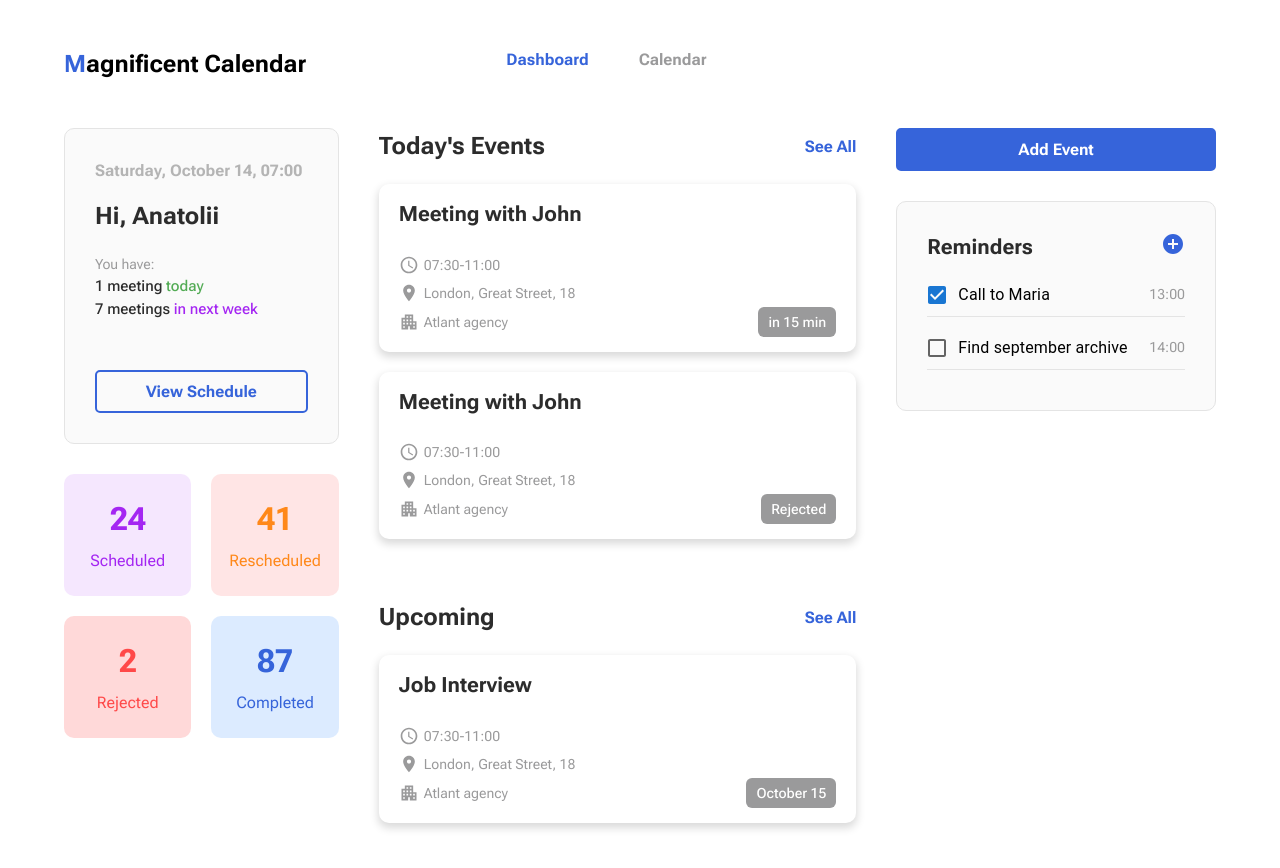
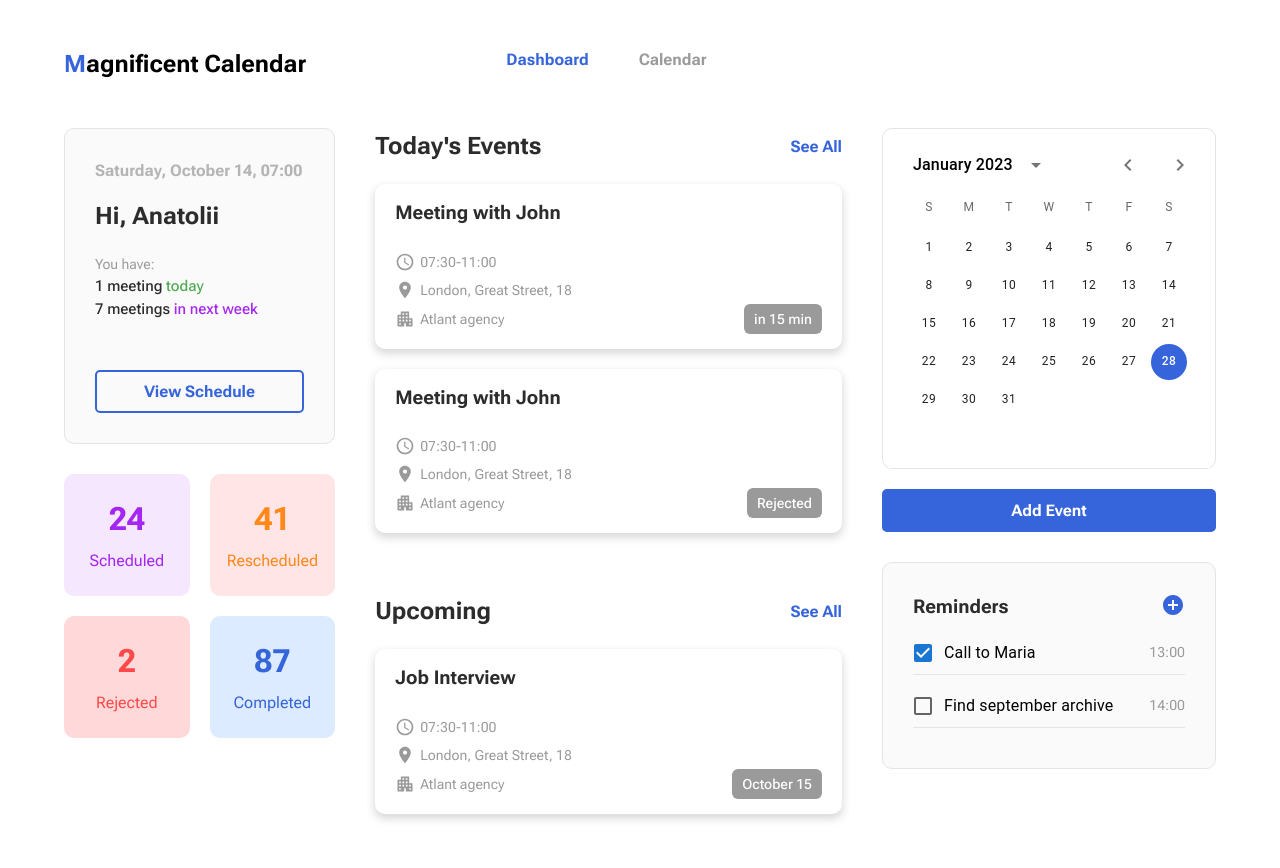
Before and after one commit to yukhymovych/calendar, a React (Create React App) app: page / in a window 1280 px wide. Shown: the top 868 px of the page. Built offline with nearby package versions, Linux system fonts and the light colour scheme.

Commit message:
added datepicker for dashboard

```diff
--- a/package.json
+++ b/package.json
@@ -7,6 +7,7 @@
     "@emotion/styled": "^11.10.5",
     "@mui/icons-material": "^5.11.0",
     "@mui/material": "^5.11.6",
+    "@mui/x-date-pickers": "^5.0.16",
     "@testing-library/jest-dom": "^5.16.5",
     "@testing-library/react": "^13.4.0",
     "@testing-library/user-event": "^13.5.0",
@@ -14,6 +15,7 @@
     "@types/node": "^16.18.11",
     "@types/react": "^18.0.27",
     "@types/react-dom": "^18.0.10",
+    "date-fns": "^2.29.3",
     "react": "^18.2.0",
     "react-dom": "^18.2.0",
     "react-router-dom": "^6.8.0",
--- a/src/App.css
+++ b/src/App.css
@@ -38,7 +38,7 @@ a {
 .h3 {
   margin: 0;
   color: var(--main-black);
-  font-size: 21px;
+  font-size: 19px;
   line-height: 1.5;
   margin-bottom: 20px;
 }
--- a/src/App.tsx
+++ b/src/App.tsx
@@ -4,10 +4,13 @@ import Header from "./Header/Header";
 import Dashboard from "./Dashboard/Dashboard";
 import Calendar from "./Calendar/Calendar";
 import { BrowserRouter, Routes, Route } from "react-router-dom";
+import { LocalizationProvider } from "@mui/x-date-pickers";
+import { AdapterDateFns } from "@mui/x-date-pickers/AdapterDateFns";
 import "./App.css";
 
 const App = () => {
   return (
+    <LocalizationProvider dateAdapter={AdapterDateFns}>
       <BrowserRouter>
         <div className="App">
           <Container>
@@ -19,6 +22,7 @@ const App = () => {
           </Container>
         </div>
       </BrowserRouter>
+    </LocalizationProvider>
   );
 };
 
--- a/src/Dashboard/SidebarDatepicker/SidebarDatepicker.css
+++ b/src/Dashboard/SidebarDatepicker/SidebarDatepicker.css
@@ -1,2 +1,13 @@
 .right-sidebar__datepicker {
+  border: 1px solid var(--border-gray);
+  border-radius: 10px;
+  padding: 5px 5px 0;
+  margin-bottom: 20px;
 }
+.right-sidebar__datepicker .MuiDialogActions-root,
+.right-sidebar__datepicker .MuiPickersToolbar-root {
+  display: none;
+}
+.MuiButtonBase-root.MuiPickersDay-root.Mui-selected {
+  background-color: var(--main-blue);
+}
--- a/src/Dashboard/SidebarDatepicker/SidebarDatepicker.tsx
+++ b/src/Dashboard/SidebarDatepicker/SidebarDatepicker.tsx
@@ -1,11 +1,26 @@
-import React, { FC } from "react";
+import React, { FC, useState } from "react";
+
+import TextField from "@mui/material/TextField";
+import { StaticDatePicker } from "@mui/x-date-pickers/StaticDatePicker";
 
 import "./SidebarDatepicker.css";
 
 const UserInfo: FC = () => {
+  const [value, setValue] = useState<Date | null>(new Date());
+
   return (
     <>
-      <div className="right-sidebar__datepicker"></div>
+      <div className="right-sidebar__datepicker">
+        <StaticDatePicker
+          orientation="portrait"
+          openTo="day"
+          value={value}
+          onChange={(newValue) => {
+            setValue(newValue);
+          }}
+          renderInput={(params) => <TextField {...params} />}
+        />
+      </div>
       <div className="button">Add Event</div>
     </>
   );
```
Also changed, not shown: 1 other file (tests, documents, lock files or other folders). Lines whose indentation alone changed are shown as unchanged.
